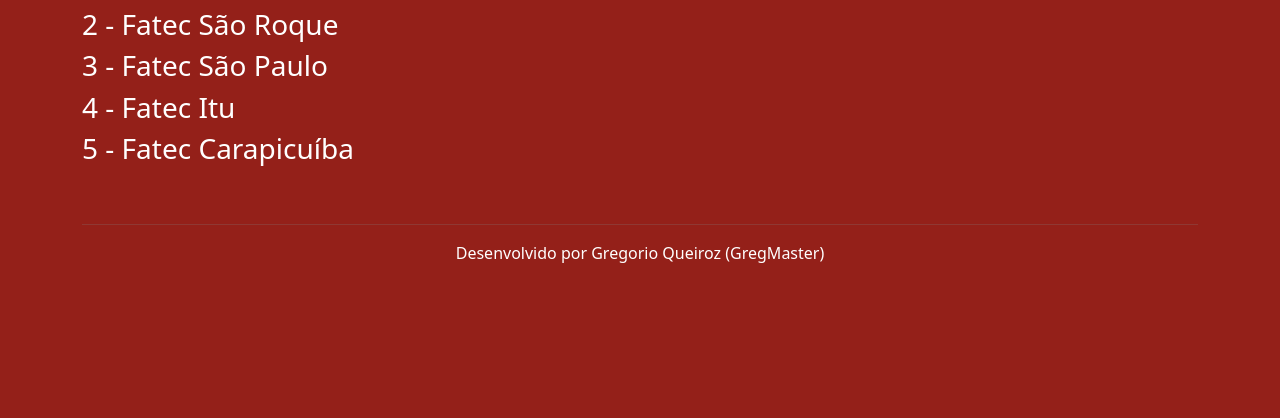
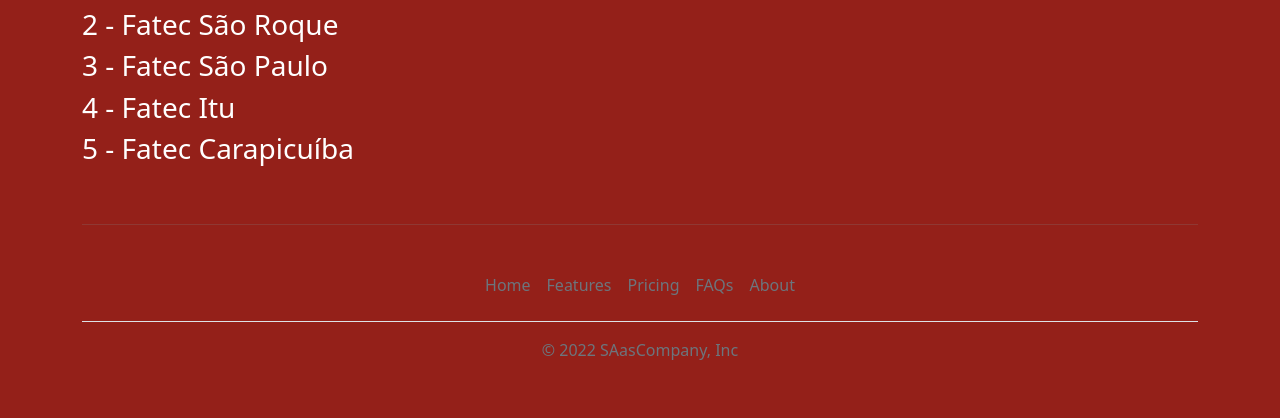
Before and after one commit to GregMasterBr/Calculadora-Fatec, a Django app: page / in a window 1280 px wide. Shown: the part 602-1020 px from the top of the page. Before the commit the page ends 865 px from the top, so only its background shows below. Run offline with Django 4.2, Linux system fonts and the light colour scheme.

Commit message:
tag FOOTER e criado templatetags para preencher o ano no template footer

```diff
--- /dev/null
+++ b/calculadorafatec/core/templatetags/filters.py
@@ -0,0 +1,8 @@
+from atexit import register
+from django import template
+register = template.Library()
+from datetime import date
+
+@register.simple_tag(name='get_ano_calculadora')
+def get_ano_calculadora():
+    return date.today().year
--- a/calculadorafatec/settings.py
+++ b/calculadorafatec/settings.py
@@ -78,6 +78,9 @@ TEMPLATES = [
                 'django.contrib.auth.context_processors.auth',
                 'django.contrib.messages.context_processors.messages',
             ],
+        'libraries': {
+            'filters': 'calculadorafatec.core.templatetags.filters'
+            }
         },
     },
 ]
--- a/templates/base.html
+++ b/templates/base.html
@@ -19,9 +19,8 @@
 
     {% block 'body' %}
     {% endblock %}
+    {% include 'footer.html' only %}
+
     <script src="https://cdn.jsdelivr.net/npm/bootstrap@5.0.2/dist/js/bootstrap.bundle.min.js" integrity="sha384-MrcW6ZMFYlzcLA8Nl+NtUVF0sA7MsXsP1UyJoMp4YLEuNSfAP+JcXn/tWtIaxVXM" crossorigin="anonymous"></script>
-    <footer>
-        <p>Desenvolvido por Gregorio Queiroz (GregMaster)</p>
-    </footer>
   </body>
 </html>
--- /dev/null
+++ b/templates/footer.html
@@ -0,0 +1,14 @@
+{% load filters %}
+{% get_ano_calculadora as ano %}
+<div class="container">
+    <footer class="py-3 my-4">
+      <ul class="nav justify-content-center border-bottom pb-3 mb-3">
+        <li class="nav-item"><a href="#" class="nav-link px-2 text-muted">Home</a></li>
+        <li class="nav-item"><a href="#" class="nav-link px-2 text-muted">Features</a></li>
+        <li class="nav-item"><a href="#" class="nav-link px-2 text-muted">Pricing</a></li>
+        <li class="nav-item"><a href="#" class="nav-link px-2 text-muted">FAQs</a></li>
+        <li class="nav-item"><a href="#" class="nav-link px-2 text-muted">About</a></li>
+      </ul>
+      <p class="text-center text-muted">© {{ ano }} SAasCompany, Inc</p>
+    </footer>
+</div>
```
Also changed, not shown: calculadorafatec/core/templatetags/__init__.py (added).
